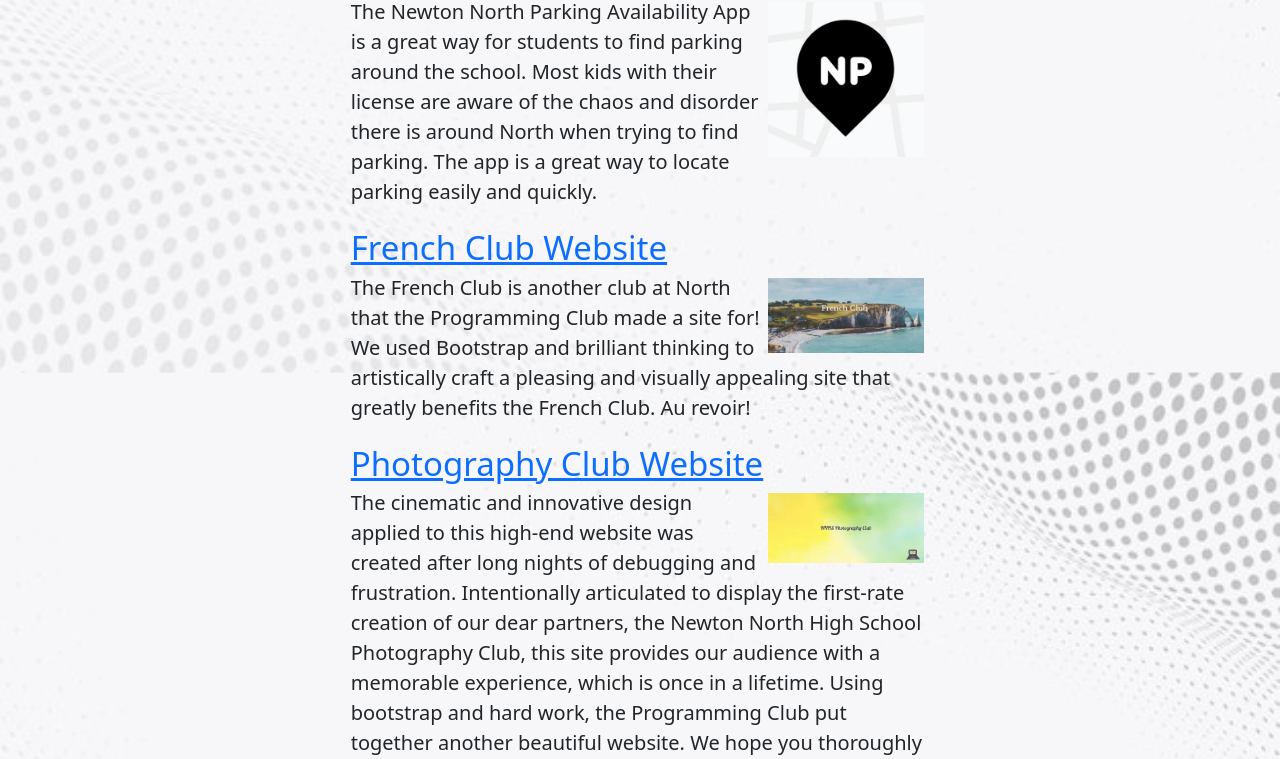
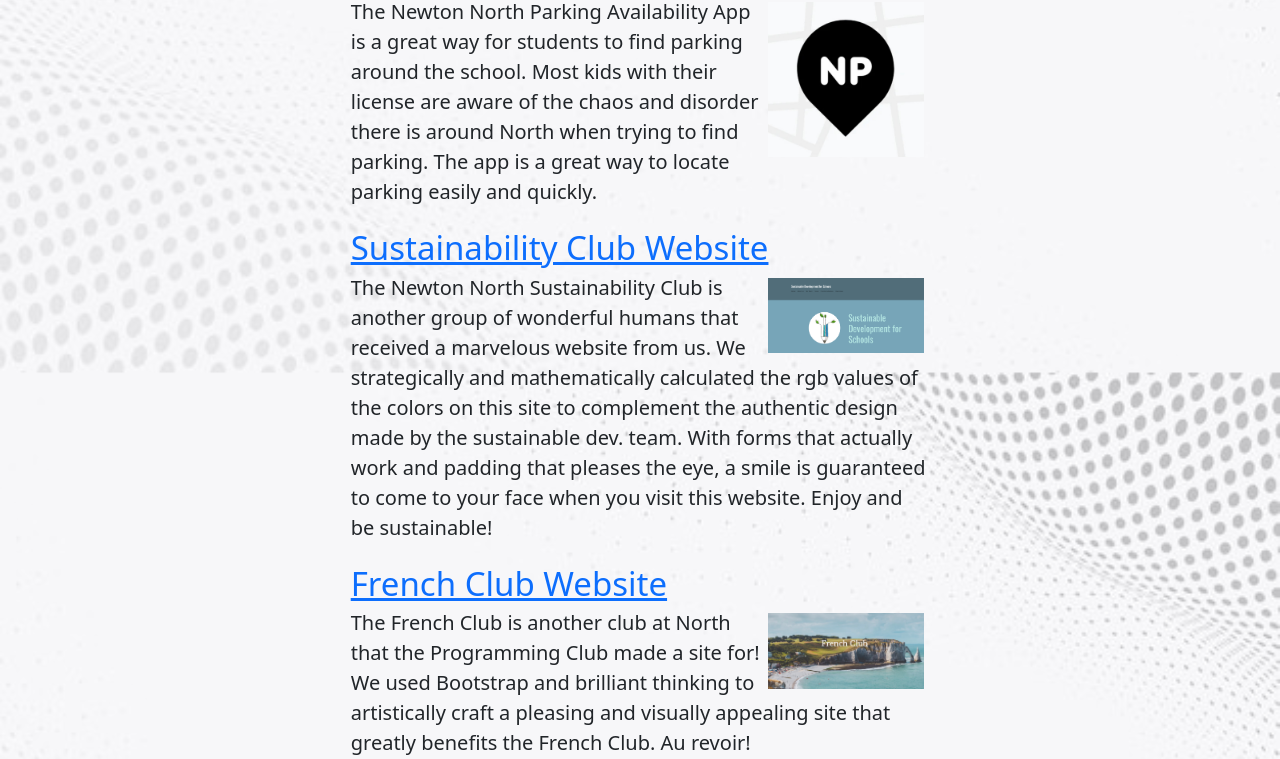
Before and after one commit to betinatkreiman/programmingClubWebsite, a plain HTML site: page archive.html in a window 1280 px wide. Shown: the part 480-1239 px from the top of the page. Drawn offline with nearby package versions, Linux system fonts and the light colour scheme.

Commit message:
added sustainability site to archive

```diff
--- a/archive.html
+++ b/archive.html
@@ -71,7 +71,15 @@
       The Newton North Parking Availability App is a great way for students to find parking around the school. Most kids with their license are aware of the chaos and disorder there is around North when trying to find parking. The app is a great way to locate parking easily and quickly.
     </div>
 
-    <div class="frenchsite project1 pb-3">
+    <div class="sustainablitySite project1 pb-3">
+      <div class="project-header">
+        <a href="https://sustainabilityinschool.com" target="_blank">Sustainability Club Website</a>
+      </div>
+      <img src="imgs/archiveImgs/Sustainability.png" class="project-img" style="">
+      The Newton North Sustainability Club is another group of wonderful humans that received a marvelous website from us. We strategically and mathematically calculated the rgb values of the colors on this site to complement the authentic design made by the sustainable dev. team. With forms that actually work and padding that pleases the eye, a smile is guaranteed to come to your face when you visit this website. Enjoy and be sustainable!
+    </div>
+
+    <div class="frenchsite project2 pb-3">
       <div class="project-header">
         <a href="https://nnhsfrenchclub.com" target="_blank">French Club Website</a>
       </div>
@@ -79,7 +87,7 @@
       The French Club is another club at North that the Programming Club made a site for! We used Bootstrap and brilliant thinking to artistically craft a pleasing and visually appealing site that greatly benefits the French Club. Au revoir!
     </div>
 
-    <div class="photographysite project2 pb-3">
+    <div class="photographysite project3 pb-3">
       <div class="project-header">
         <a href="https://betinakreiman.github.io/photographyClubWebsite/" target="_blank">Photography Club Website</a>
       </div>
--- a/js/archive.js
+++ b/js/archive.js
@@ -48,7 +48,7 @@ gsap.to(".parking", {
   opacity: 1.0
 })
 
-gsap.to(".frenchsite", {rotation: 0, x: -60, duration: 0, opacity: 0.2});
+gsap.to(".frenchsite", {rotation: 0, x: 60, duration: 0, opacity: 0.2});
 gsap.to(".frenchsite", {
   scrollTrigger: {
     trigger: ".frenchsite",
@@ -60,7 +60,7 @@ gsap.to(".frenchsite", {
   opacity: 1.0
 })
 
-gsap.to(".photographysite", {rotation: 0, x: 60, duration: 0, opacity: 0.2});
+gsap.to(".photographysite", {rotation: 0, x: -60, duration: 0, opacity: 0.2});
 gsap.to(".photographysite", {
   scrollTrigger: {
     trigger: ".photographysite",
@@ -72,7 +72,19 @@ gsap.to(".photographysite", {
   opacity: 1.0
 })
 
-gsap.to(".game", {rotation: 0, x: -60, duration: 0, opacity: 0.2});
+gsap.to(".sustainablitySite", {rotation: 0, x: -60, duration: 0, opacity: 0.2});
+gsap.to(".sustainablitySite", {
+  scrollTrigger: {
+    trigger: ".sustainablitySite",
+    toggleActions: "restart none none none"
+  },
+  x: 0,
+  rotation: 0,
+  duration: 2.5,
+  opacity: 1.0
+})
+
+gsap.to(".game", {rotation: 0, x: 60, duration: 0, opacity: 0.2});
 gsap.to(".game", {
   scrollTrigger: {
     trigger: ".game",
@@ -85,7 +97,7 @@ gsap.to(".game", {
 })
 
 gsap.registerPlugin(ScrollTrigger);
-gsap.to(".oldWebsite", {rotation: 0, x: 60, duration: 0, opacity: 0.2});
+gsap.to(".oldWebsite", {rotation: 0, x: -60, duration: 0, opacity: 0.2});
 gsap.to(".oldWebsite", {
   scrollTrigger: {
     trigger: ".oldWebsite",
@@ -97,7 +109,7 @@ gsap.to(".oldWebsite", {
   opacity: 1.0
 })
 
-gsap.to(".podtalk", {rotation: 0, x: -60, duration: 0, opacity: 0.2});
+gsap.to(".podtalk", {rotation: 0, x: 60, duration: 0, opacity: 0.2});
 gsap.to(".podtalk", {
   scrollTrigger: {
     trigger: ".podtalk",
@@ -110,7 +122,7 @@ gsap.to(".podtalk", {
 })
 
 
-gsap.to(".luaGame", {rotation: 0, x: 60, duration: 0, opacity: 0.2});
+gsap.to(".luaGame", {rotation: 0, x: -60, duration: 0, opacity: 0.2});
 gsap.to(".luaGame", {
   scrollTrigger: {
     trigger: ".luaGame",
@@ -122,7 +134,7 @@ gsap.to(".luaGame", {
   opacity: 1.0
 })
 
-gsap.to(".tigerInsider", {rotation: 0, x: -60, duration: 0, opacity: 0.2});
+gsap.to(".tigerInsider", {rotation: 0, x: 60, duration: 0, opacity: 0.2});
 gsap.to(".tigerInsider", {
   scrollTrigger: {
     trigger: ".tigerInsider",
@@ -134,7 +146,7 @@ gsap.to(".tigerInsider", {
   opacity: 1.0
 })
 
-gsap.to(".dreamherSite", {rotation: 0, x: 60, duration: 0, opacity: 0.2});
+gsap.to(".dreamherSite", {rotation: 0, x: -60, duration: 0, opacity: 0.2});
 gsap.to(".dreamherSite", {
   scrollTrigger: {
     trigger: ".dreamherSite",
```
Also changed, not shown: imgs/archiveImgs/Sustainability.png (added), 1 other file.
